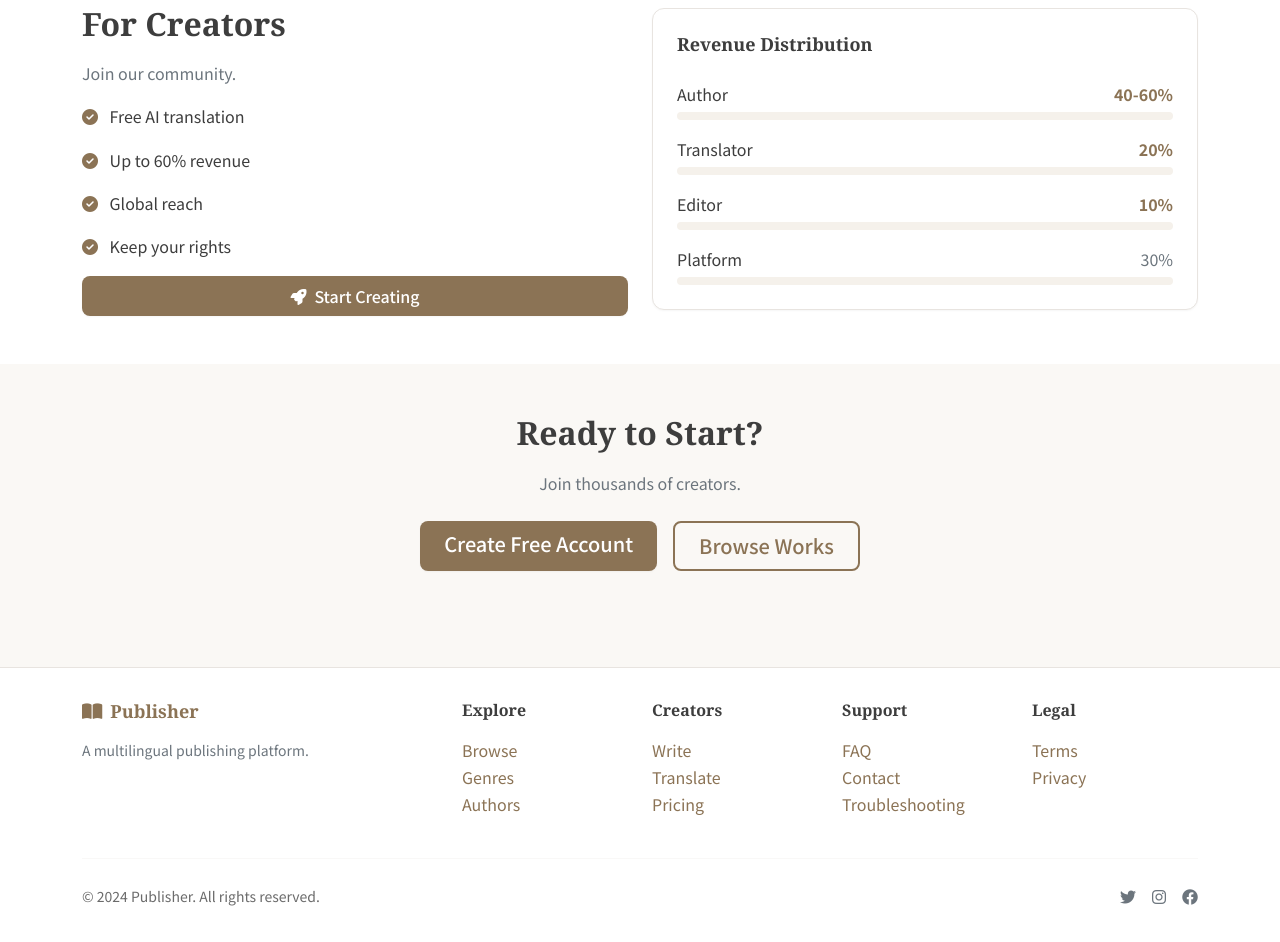
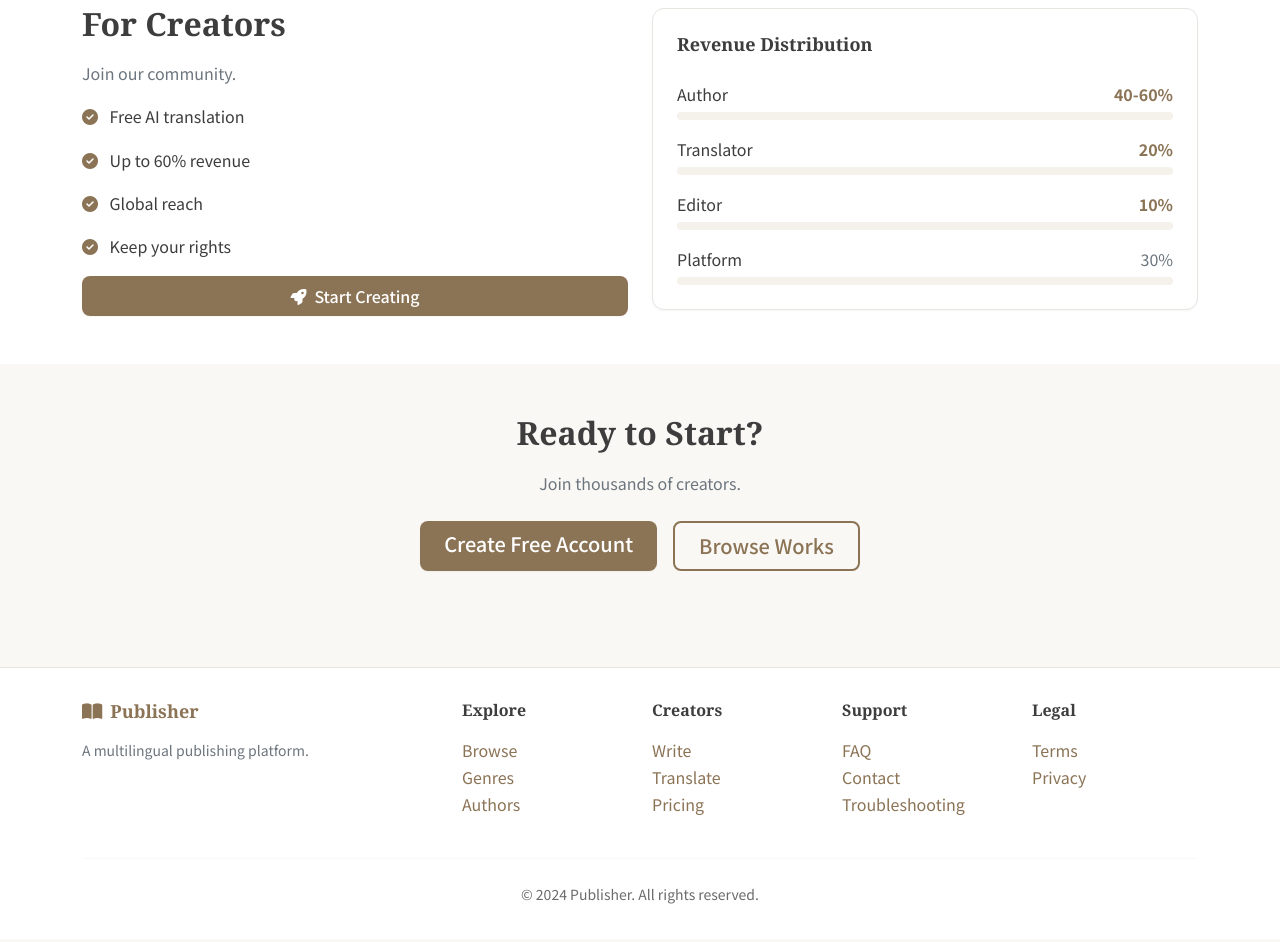
Before and after one commit to kenji-publishing/test-publishing-platform, a website: page index.html in a window 1280 px wide. Shown: the part 1879-2821 px from the top of the page. Drawn offline with nearby package versions, Linux system fonts and the light colour scheme.

Commit message:
Remove placeholder SNS icons from footer

```diff
--- a/index.html
+++ b/index.html
@@ -889,14 +889,7 @@
                 </div>
             </div>
             <hr class="my-4" style="border-color: var(--color-border);">
-            <div class="d-flex flex-wrap justify-content-between align-items-center">
-                <p class="small mb-0">&copy; 2024 Publisher. All rights reserved.</p>
-                <div class="d-flex gap-3">
-                    <a href="#" class="text-secondary"><i class="fab fa-twitter"></i></a>
-                    <a href="#" class="text-secondary"><i class="fab fa-instagram"></i></a>
-                    <a href="#" class="text-secondary"><i class="fab fa-facebook"></i></a>
-                </div>
-            </div>
+            <p class="small mb-0 text-center">&copy; 2024 Publisher. All rights reserved.</p>
         </div>
     </footer>
 
```
